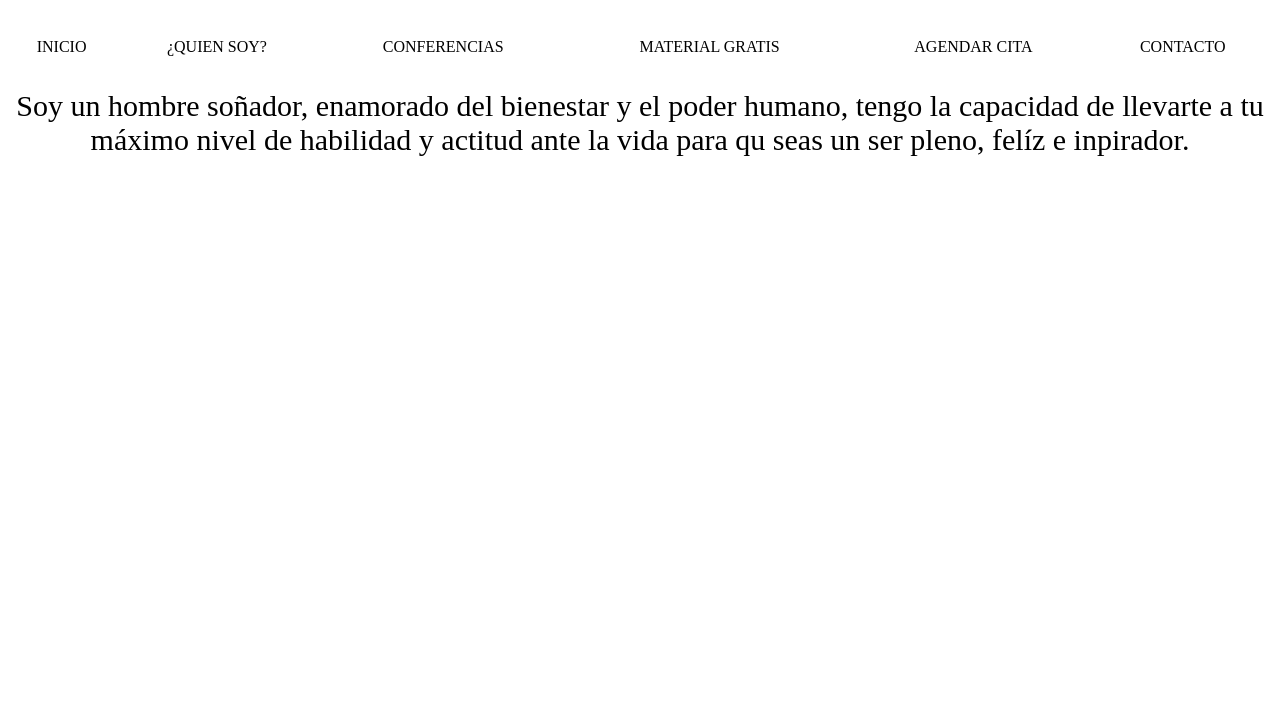
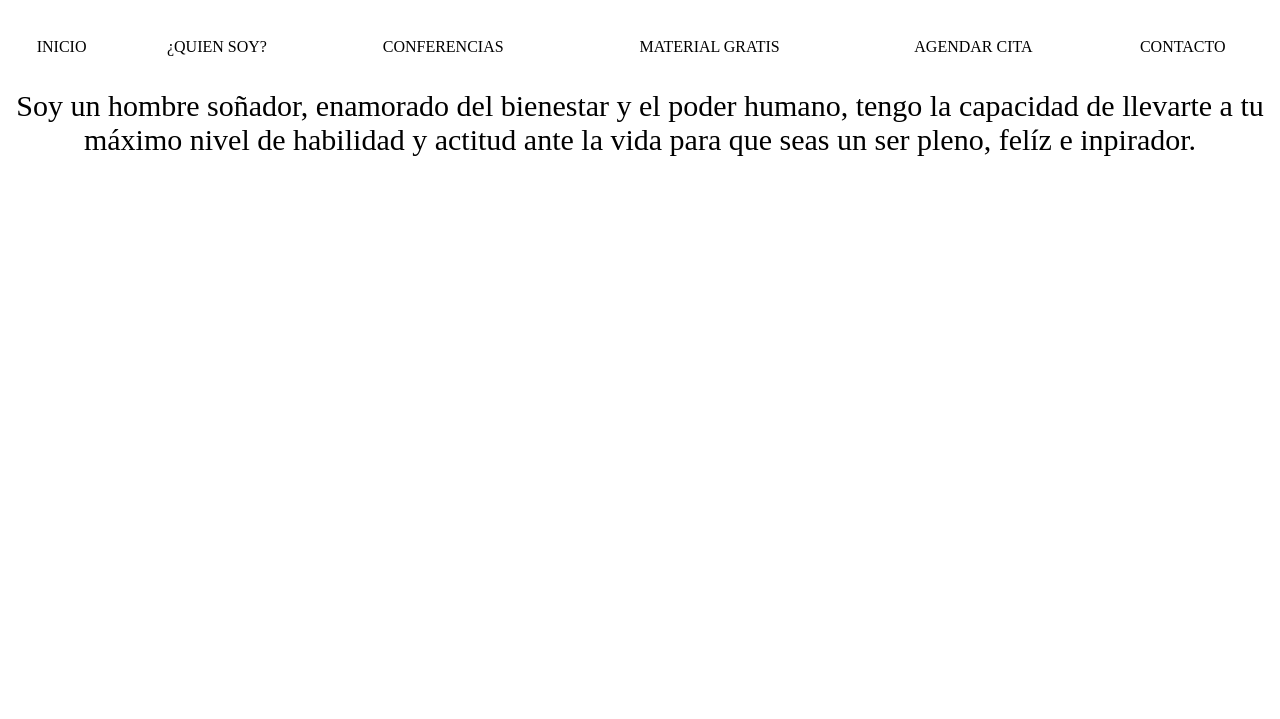
Before and after one commit to Doctorpilot78/primerpaginasolo, a plain HTML site: page index.html in a window 1280 px wide. Shown: the part 81-800 px from the top of the page. Drawn offline with Linux system fonts and the light colour scheme.

Commit message:
error corregido de p

```diff
--- a/index.html
+++ b/index.html
@@ -23,7 +23,7 @@
         <p class="description">Soy un hombre soñador, enamorado del bienestar
             y el poder humano, tengo la capacidad de
             llevarte a tu máximo nivel de habilidad y
-            actitud ante la vida para qu seas un ser pleno,
+            actitud ante la vida para que seas un ser pleno,
             felíz e inpirador.
         </p>
 
```
